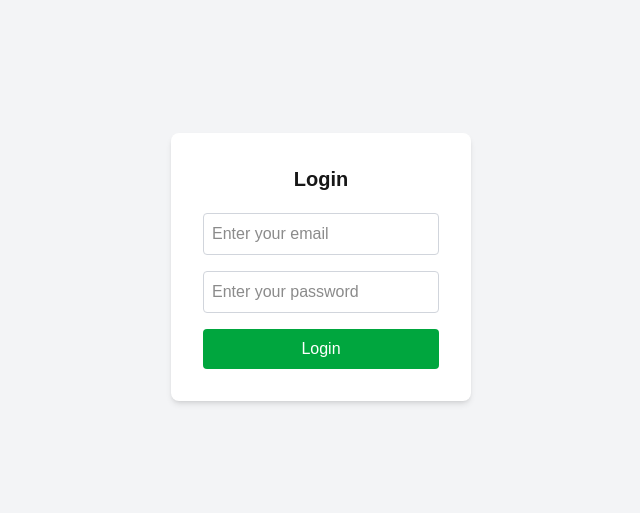
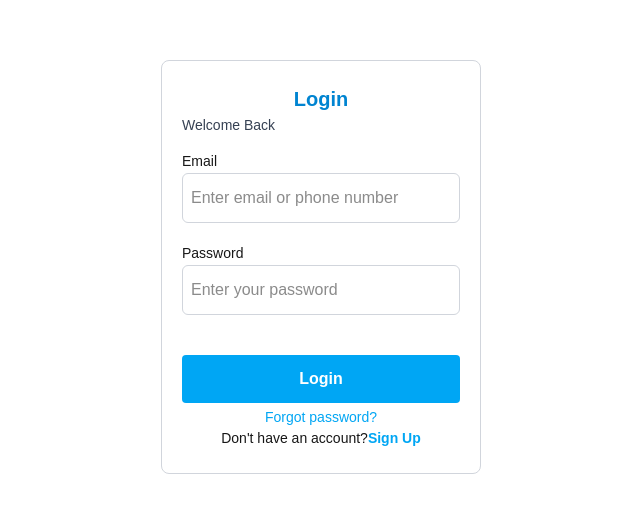
Before and after one commit to krantipariyar574388-netizen/E-commerce_client, a Next.js app: page /login in a window 1280 px wide. Shown: the part 133-646 px from the top of the page, without its empty margins (319-959 px from the left). Built offline with nearby package versions, Linux system fonts and the light colour scheme.

Commit message:
done : login page

```diff
--- a/app/(auth)/login/page.tsx
+++ b/app/(auth)/login/page.tsx
@@ -1,4 +1,6 @@
+import LoginForm from "@/components/common/form/login.form";
 import { Metadata } from "next";
+import Link from "next/link";
 
 export const metadata: Metadata = {
   title: "Login | Ecommerce App",
@@ -7,34 +9,34 @@
 
 const LoginPage = () => {
   return (
-    <div className="flex justify-center items-center min-h-screen bg-gray-100">
-      <form className="bg-white p-8 rounded-lg shadow-md w-75">
-        <h1 className="text-center mb-5 text-xl font-semibold">Login</h1>
+    <main className="flex justify-center items-center min-h-screen">
+      <section className="border border-gray-300 px-5 py-6 rounded-lg min-w-80">
+        <div>
+          <h1 className="text-xl font-semibold text-center text-sky-600">
+            Login
+          </h1>
+          <p className="text-sm font-normal text-gray-700 mt-0.5">
+            Welcome Back
+          </p>
+        </div>
 
-        <input
-          className="w-full px-2 py-2 mb-4 rounded border border-gray-300 outline-none focus-border-gray-500 box-border"
-          type="email"
-          id="email"
-          placeholder="Enter your email"
-          required
-        />
+        <LoginForm />
+        <div className="mt-1">
+          <Link href={"/forgot-password"}>
+            <p className="text-sky-500 text-center text-[14px]">
+              Forgot password?
+            </p>
+          </Link>
 
-        <input
-          className="w-full px-2 py-2 mb-4 rounded border border-gray-300 outline-none focus:border-gray-500 box-border"
-          type="password"
-          id="password"
-          placeholder="Enter your password"
-          required
-        />
-
-        <button
-          className="w-full py-2 bg-green-600 text-white rounded cursor-pointer text-base hover:bg-green-700 transition-colors"
-          type="submit"
-        >
-          Login
-        </button>
-      </form>
-    </div>
+          <p className="text-center text-[14px]">
+            Don&apos;t have an account?
+            <Link href={"/register"}>
+              <span className="text-sky-500 font-semibold">Sign Up</span>
+            </Link>
+          </p>
+        </div>
+      </section>
+    </main>
   );
 };
 
--- a/components/common/form/login.form.tsx
+++ b/components/common/form/login.form.tsx
@@ -0,0 +1,31 @@
+import Input from "../ui/input";
+
+const LoginForm = () => {
+  return (
+    <form className="flex flex-col gap-5 mt-4">
+      <Input
+        id="email"
+        label="Email"
+        name="email"
+        placeholder="Enter email or phone number"
+        type={"email"}
+      />
+
+      <Input
+        id="password"
+        label="Password"
+        name="password"
+        placeholder="Enter your password"
+        type={"password"}
+      />
+
+      <div className="mt-5">
+        <button
+            type={"submit"}
+            className="bg-sky-500 text-white font-bold w-full py-3 cursor-pointer rounded-sm hover:bg-sky-400 active:bg-sky-600 transition-all duration-300">Login</button>
+      </div>
+    </form>
+  );
+};
+
+export default LoginForm;
--- a/components/common/ui/input.tsx
+++ b/components/common/ui/input.tsx
@@ -0,0 +1,34 @@
+import React from "react";
+
+interface IProps {
+  name: string;
+  type?: "text" | "password" | "email";
+  label: string;
+  placeholder?: string;
+  id: string;
+}
+
+const Input = ({
+  name,
+  id,
+  label,
+  placeholder = "start typing..",
+  type = "text",
+}: IProps) => {
+  return (
+    <div className="flex flex-col gap-0.5">
+      <label className="text-sm front-semibold text-grap-600" htmlFor="email">
+        {label}
+      </label>
+      <input
+        id={id}
+        name={name}
+        placeholder={placeholder}
+        type={type}
+        className="border border-gray-300 px-2 py-3 rounded-md focus : outline-sky-500 "
+      />
+    </div>
+  );
+};
+
+export default Input;
```
